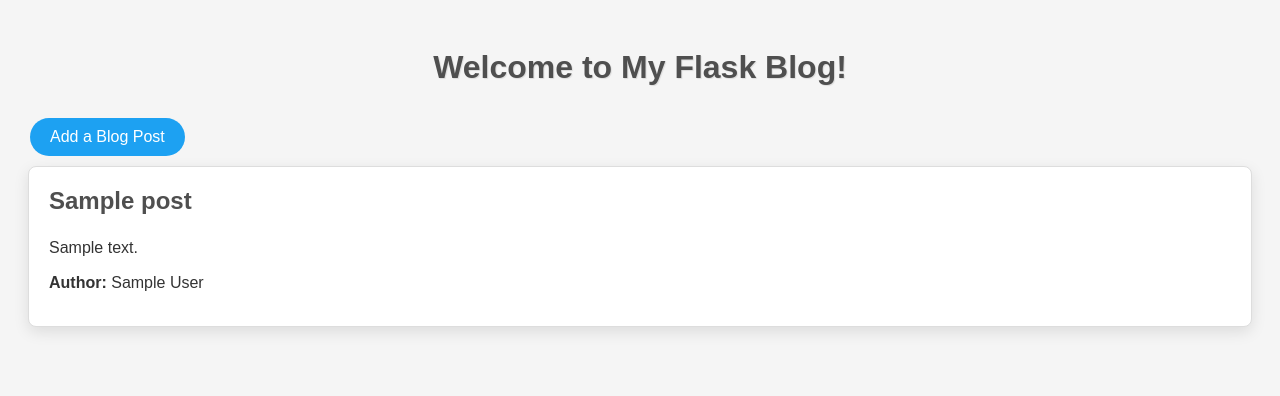
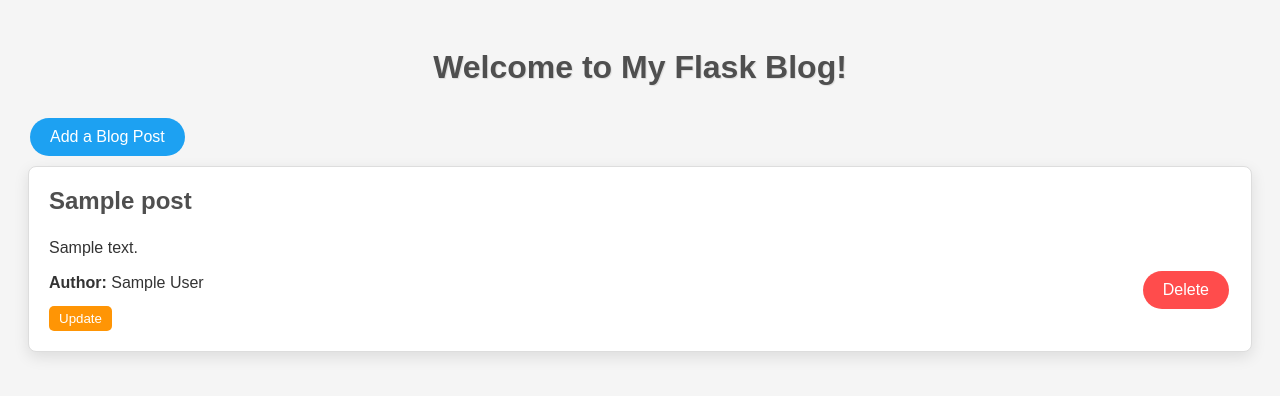
Before and after one commit to itsevanb/Blog, a Flask app: template templates/index.html in a window 1280 px wide. Shown: the top 396 px of the page. Run offline with Flask 3, Linux system fonts and the light colour scheme; the template is opened without the code that fills it: most values are stand-ins (such as "Sample title", 1, 10 or a date in 2020).

Commit message:
added more CRUD elements
Create a Post
Saves Post
Update a Post
Deletes a Post

```diff
--- a/app.py
+++ b/app.py
@@ -18,8 +18,7 @@ def index():
 @app.route('/save')
 def save_data():
     data = [
-        {'id': 1, 'author': "John Doe", 'title': "First Post", 'content': "This is my first post"},
-        {'id': 2, 'author': "Jane Doe", 'title': "Second Post", 'content': "This is my second post"},
+        {}
     ]
 
     try:
@@ -58,6 +57,55 @@ def add():
 
     return render_template('add.html')
 
+@app.route('/delete/<int:id>', methods=['POST'])
+def delete(id):
+    try:
+        with open('data.json', 'r') as f:
+            data = json.load(f)
+    except Exception as e:
+        print(f"Error reading file: {e}")
+        data = []
+
+    data = [post for post in data if post['id'] != id]
+
+    try:
+        with open('data.json', 'w') as f:
+            json.dump(data, f)
+    except Exception as e:
+        print(f"Error writing file: {e}")
+        return "Error saving data"
+
+    return redirect(url_for('index'))
+
+@app.route('/update/<int:id>', methods=['GET', 'POST'])
+def update(id):
+    try:
+        with open('data.json', 'r') as f:
+            data = json.load(f)
+    except Exception as e:
+        print(f"Error reading file: {e}")
+
+    post = next((post for post in data if post['id'] == id), None)
+
+    if request.method == 'POST':
+        #update the post in the JSON file
+        #redirect back to index page
+        post_update = request.form
+        post['title'] = post_update['title']
+        post['author'] = post_update['author']
+        post['content'] = post_update['content']
+
+        try:
+            with open('data.json', 'w') as f:
+                json.dump(data, f)
+        except Exception as e:
+            print(f"Error writing file: {e}")
+            return "Error saving data"
+        return redirect(url_for('index'))
+
+
+    return render_template('update.html', post=post)
+
 
 if __name__ == '__main__':
     app.run()
--- a/static/style.css
+++ b/static/style.css
@@ -59,3 +59,51 @@ h1 {
     margin: 10px 0;
     line-height: 1.6;
 }
+
+.delete-button {
+    background-color: #ff4c4c;
+    border: none;
+    color: white;
+    padding: 10px 20px;
+    text-align: center;
+    text-decoration: none;
+    font-size: 16px;
+    margin: 10px 2px;
+    cursor: pointer;
+    border-radius: 30px;
+    transition: background-color 0.4s ease;
+    float: right;
+    position: relative;
+    top: -45px;
+}
+
+.delete-button:hover {
+    background-color: #e33e3e;
+}
+
+.post-actions {
+    display: none;
+}
+
+.post:hover .post-actions {
+    display: block;
+}
+
+.post-button {
+    display: inline-block;
+}
+
+.update-button {
+    background-color: #ff9505;
+    color: white;
+    padding: 5px 10px;
+    border: none;
+    border-radius: 5px;
+    cursor: pointer;
+    text-decoration: none;
+    transition: background-color 0.4s ease;
+}
+
+.update-button:hover {
+    background-color: #CC7A00;
+}
--- a/templates/index.html
+++ b/templates/index.html
@@ -14,6 +14,12 @@
         <h2>{{ post.title }}</h2>
         <p>{{ post.content }}</p>
         <p><b>Author: </b>{{ post.author}}</p>
+        <form action="/delete/{{ post.id }}" method="POST">
+            <input type="submit" value="Delete" class="delete-button">
+        </form>
+        <form action="/update/{{ post.id }}" method="GET" class="post-button">
+            <input type="submit" value="Update" class="update-button">
+        </form>
     </div>
     {% endfor %}
 </body>
```
Also changed, not shown: templates/update.html (added, +20 -0 lines).
